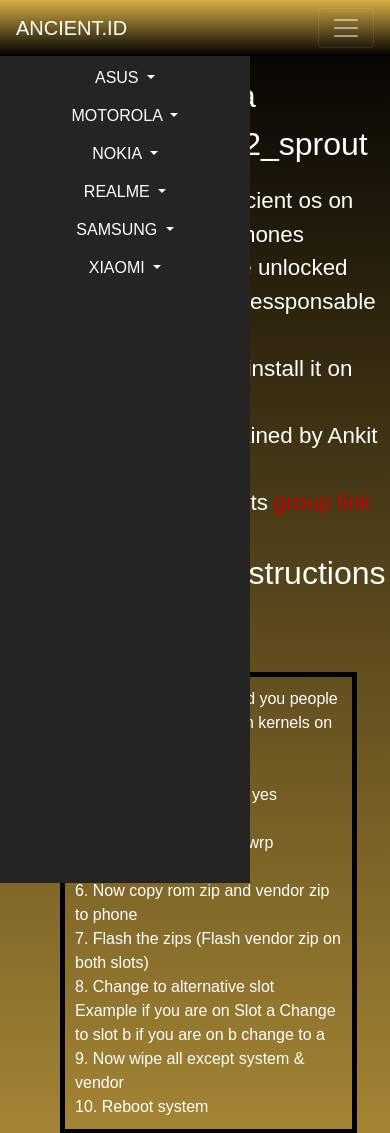
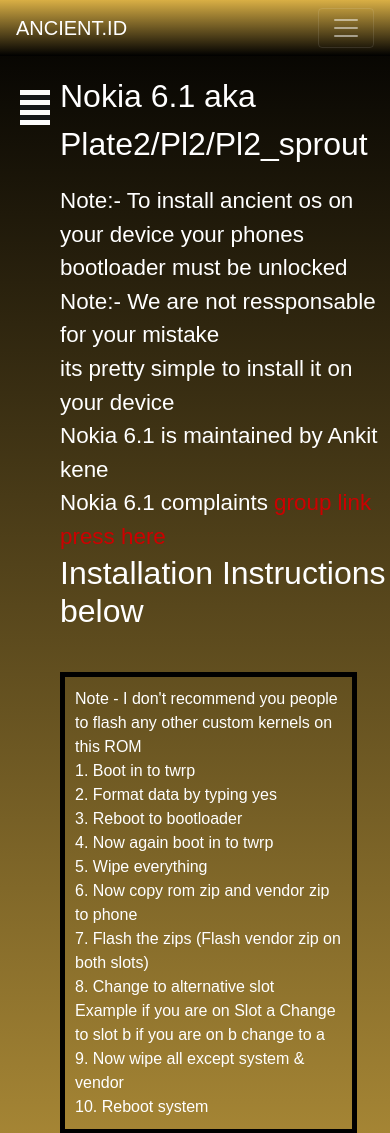
Before and after one commit to Ankits-lab/ancient.github.io, a PHP site: page /offical-devices/nokia6-1.html in a window 390 px wide. Shown: the top 1133 px of the page. Run offline with PHP 8.4, Linux system fonts and the light colour scheme; some libraries are stand-ins or nearby versions.

Commit message:
fixed mobile view side bar

```diff
--- a/css/styles-download.css
+++ b/css/styles-download.css
@@ -8,6 +8,7 @@
 #sidebar {
   position:absolute;
   top:auto;
+  left:-250px;
   width:250px;
   height:100%;
   background:#242424;
@@ -27,7 +28,7 @@
   #sidebar .toggle-btn {
     position:absolute;
     left:270px;
-    top:10px;
+    top:90px;
   }
 .toggle-btn{
   visibility: visible;
@@ -57,6 +58,7 @@
 /*MAIN PART OF SIDE BAR*/
 /* Fixed sidenav, full height */
 .sidenav {
+  font-size: 30px;
   height: 100%;
   width: 250px;
   position: absolute;
--- a/css/styles-offical-devices.css
+++ b/css/styles-offical-devices.css
@@ -1,6 +1,6 @@
+@media(min-width:1000px){
     .sidenav{
         position: fixed;
-    margin-top: 10% ;
     }
     #sidebar{
         position: fixed;
@@ -8,12 +8,25 @@
     .navbar{
         position: fixed;
     }
+}
+@media(max-width:1000px){
+    .sidenav{
+        position: absolute;
+    }
+    #sidebar{
+        position: absolute;
+    }
+    .navbar{
+        position: absolute;
+    }
+}
 .a1{
     color: #cc0000;
 }
 .a1:hover{
     color:#cc0000 ;
 }
+
 .install{
 width: 90%;
 padding: 10px;
--- a/download.html
+++ b/download.html
@@ -52,7 +52,7 @@
         <span></span>
         <span></span>
         </div>
-        <div class="sidenav ">
+        <div class="sidenav">
           <!--leave one line between brands-->
           <div class="dropdown">
               <button type="button" class="btn text-white btn-Dark dropdown-toggle button-width" data-toggle="dropdown">
```
Lines whose indentation alone changed are shown as unchanged.
